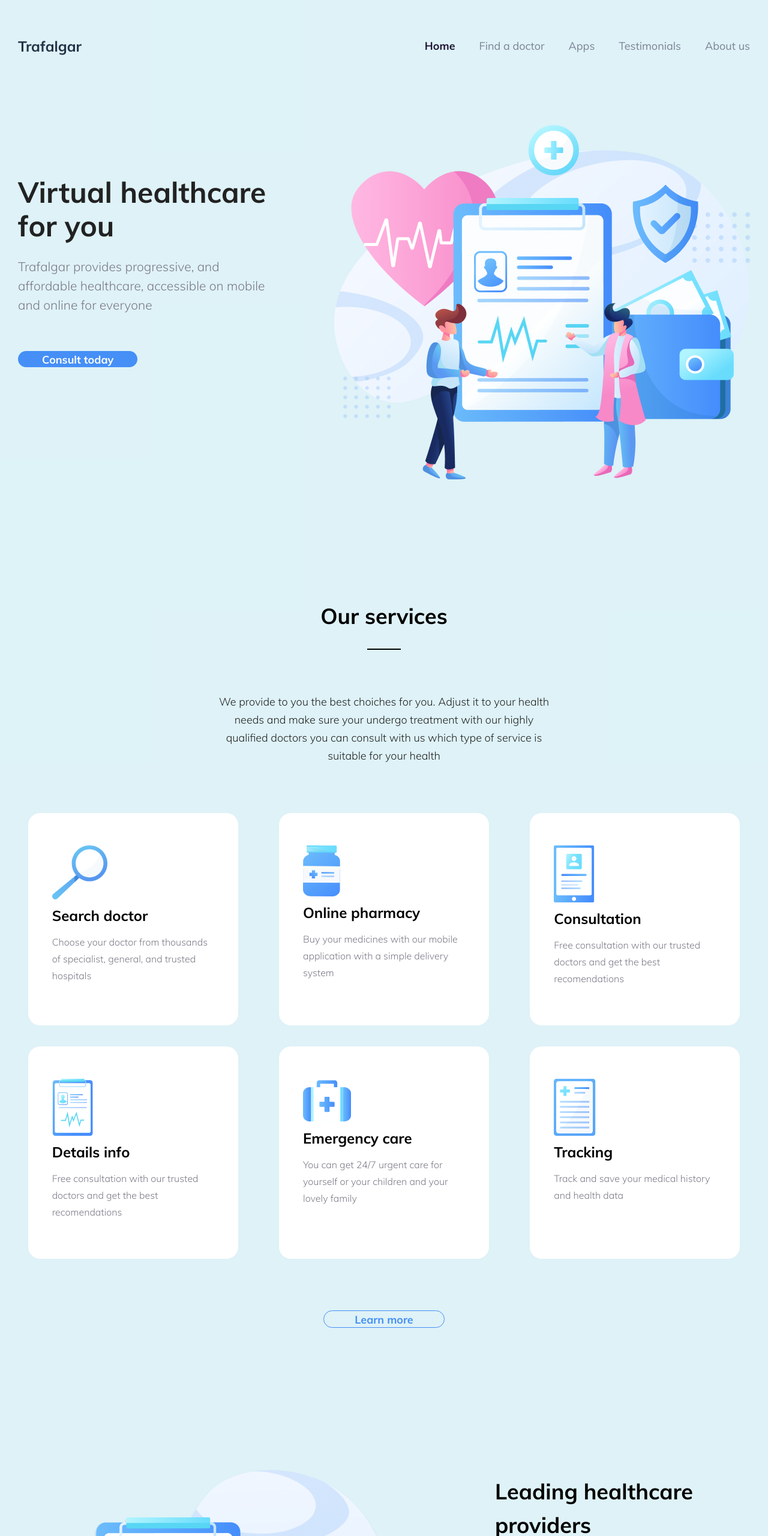
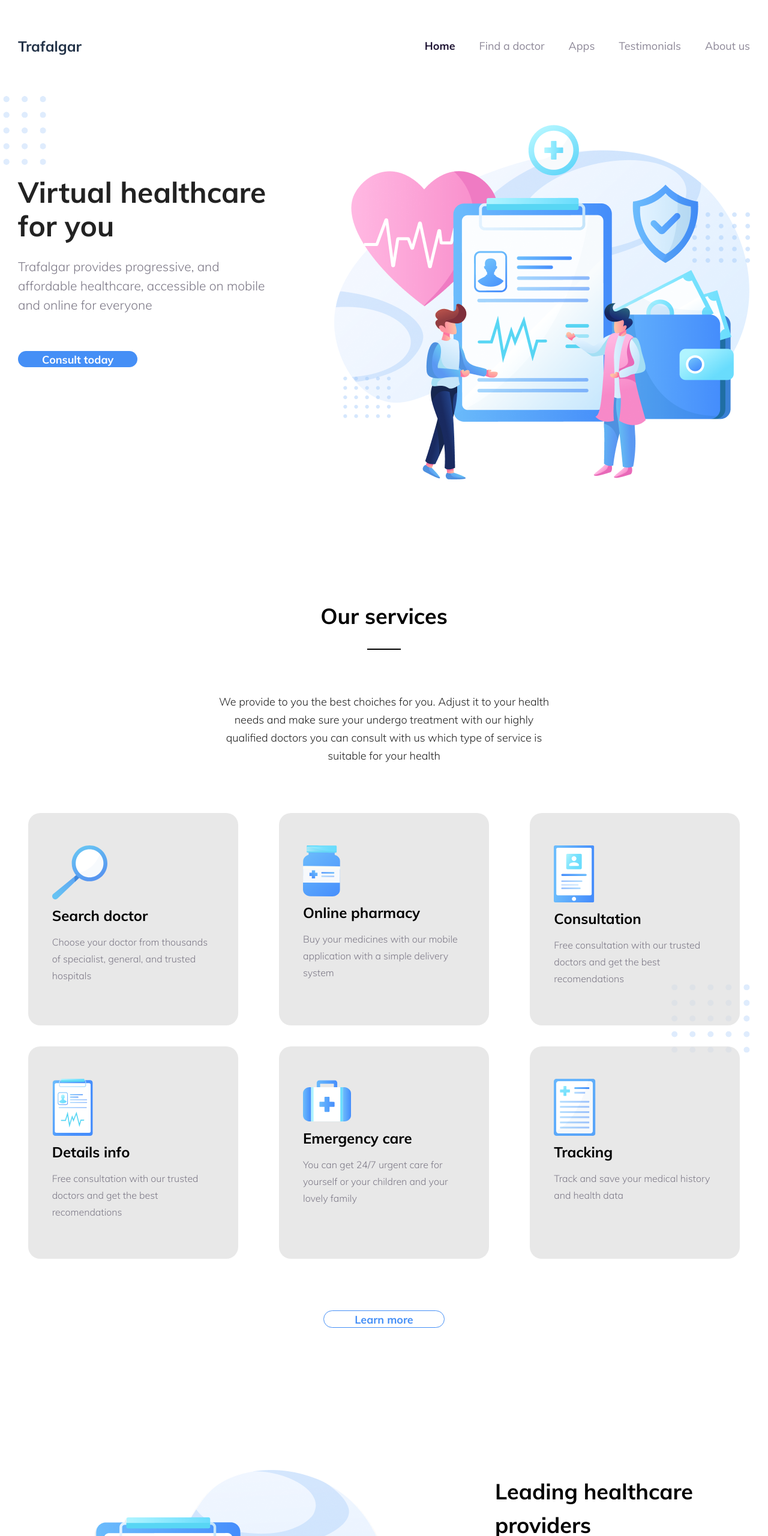
Before and after one commit to 23twelve/Trafalgar, a plain HTML site: page index.html in a window 1280 px wide. Shown: the top 2560 px of the page at 60% size. Drawn offline with Linux system fonts and the light colour scheme; files whose address does not match are found by name.

Commit message:
added background img

```diff
--- a/css/article.css
+++ b/css/article.css
@@ -1,5 +1,8 @@
 .article {
-    background: linear-gradient(208.18deg, #67C3F3 9.05%, #5A98F2 76.74%);
+    background: url(../img/element3.svg), linear-gradient(208.18deg, #67C3F3 9.05%, #5A98F2 76.74%);
+    background-size: 131.5px 115px, auto;
+    background-repeat: no-repeat;
+    background-position: top 0 right 0;
     border-radius: 24px;
     width: 1120px;
     height: 400px;
--- a/css/footer.css
+++ b/css/footer.css
@@ -1,7 +1,10 @@
 
 
 footer {
-    background: linear-gradient(183.41deg, #67C3F3 -8.57%, #5A98F2 82.96%);
+    background: url(../img/element3.svg), linear-gradient(183.41deg, #67C3F3 -8.57%, #5A98F2 82.96%);
+    background-size: 131.5px 115px, auto;
+    background-repeat: no-repeat;
+    background-position: bottom -10px left -10px;
     color: white;
     margin-top: 200px;
 }
--- a/css/general.css
+++ b/css/general.css
@@ -35,7 +35,11 @@ html,
 body {
     font-family: 'Mulish', Arial, sans-serif;
     font-size: 10px;
-    background-color: rgba(220, 243, 247, 0.767);
+    background-color: rgba(255, 255, 255, 0.767);
+    background-image: url(../img/element2.svg), url(../img/element3.svg), url(../img/element3.svg), url(../img/element3.svg);
+    background-size: 131.5px 115px;
+    background-repeat: no-repeat;
+    background-position: top 3250px right 1px, top 4250px left 330px, bottom 1250px left 300px, bottom 430px right 90px;
 }
 
 .container {
--- a/css/hero.css
+++ b/css/hero.css
@@ -2,6 +2,10 @@
     min-height: 100vh;
     display: flex;
     flex-direction: column;
+    background-image: url(../img/element.svg);
+    background-size: 131.5px 115px;
+    background-repeat: no-repeat;
+    background-position: top 160px left -30px;
 }
 
 .hero header {
--- a/css/servises.css
+++ b/css/servises.css
@@ -20,12 +20,16 @@
     flex-wrap: wrap;
     justify-content: space-around;
     gap: 35px;
+    background-image: url(../img/element1.svg);
+    background-size: 131.5px 115px;
+    background-repeat: no-repeat;
+    background-position: top 285px right 0px;
 }
 
 .cards li {
     width: 350px;
     height: 354px;
-    background-color: white;
+    background-color: rgba(223, 223, 223, 0.719);
     border-radius: 20px;
     padding: 54px 40px 47px;
 }
```
Also changed, not shown: img/Group.svg (added), img/element.svg (added), img/element1.svg (added), img/element2.svg (added), img/element3.svg (added), img/element4.svg (added).
